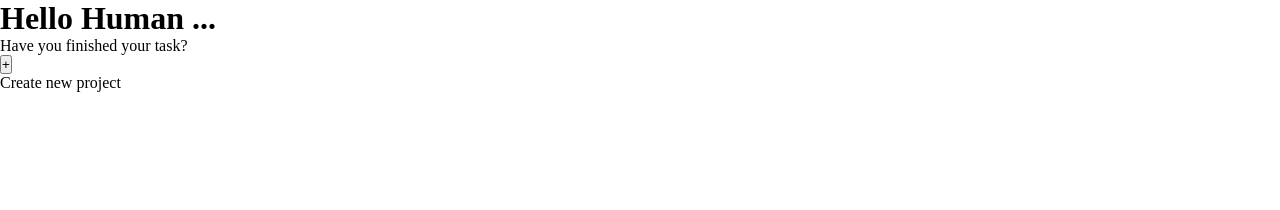
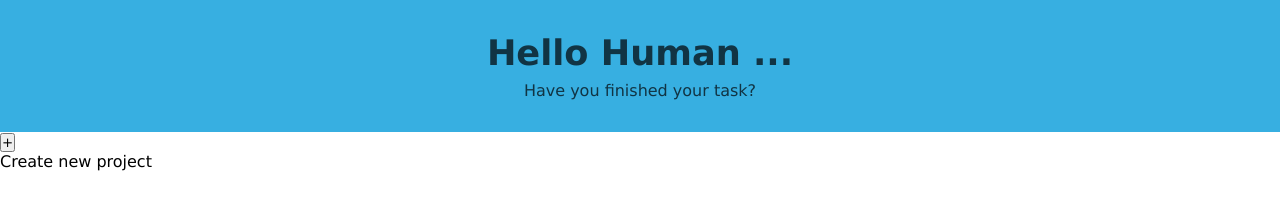
Before and after one commit to alinegracia19/to-do-list, a website built with webpack: page src/template.html in a window 1280 px wide. Built offline with nearby package versions, Linux system fonts and the light colour scheme.

Commit message:
update header styling

```diff
--- a/src/styles.css
+++ b/src/styles.css
@@ -2,4 +2,17 @@
     margin: 0;
     padding: 0;
     box-sizing: border-box;
+    font-family: Verdana, Geneva, Tahoma, sans-serif;
 }
+
+header {
+    background-color: #37AFE1;
+    text-align: center;
+    padding: 2rem 0;
+    color: #113444;
+}
+
+header h1 {
+    font-size: 2.2rem;
+    margin-bottom: 8px;
+}
```
